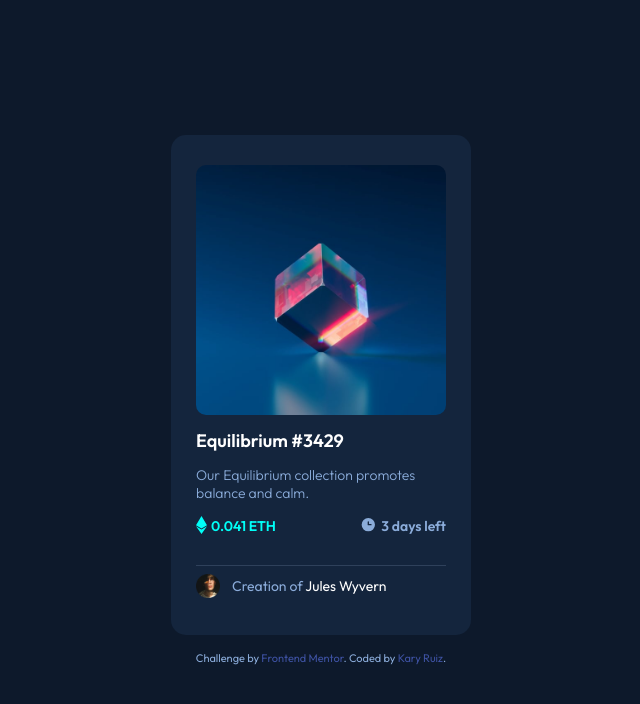
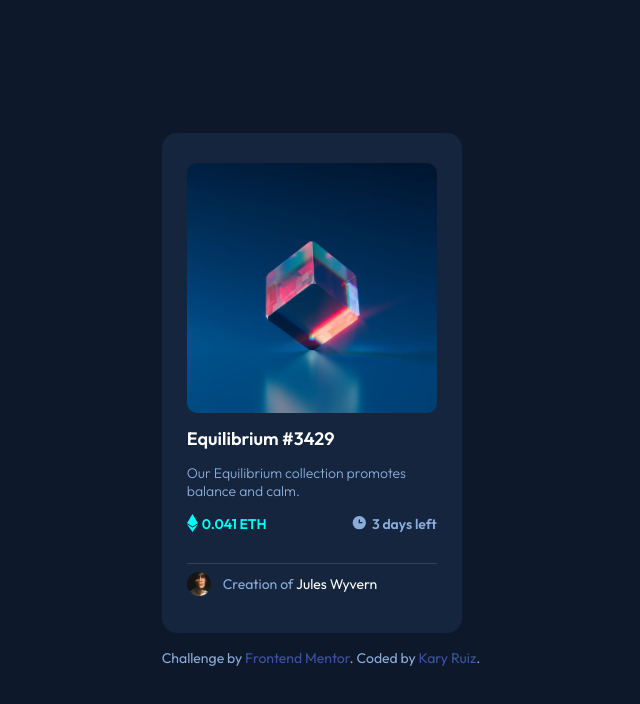
Before and after one commit to Kary01/challenge-nft-preview-card, a plain HTML site: page index.html in a window 1280 px wide. Shown: the whole page, without its empty margins (319-959 px from the left). Drawn offline with Linux system fonts and the light colour scheme.

Commit message:
add media queries

```diff
--- a/css/style.css
+++ b/css/style.css
@@ -182,3 +182,9 @@ body {
   text-decoration: none;
   color: hsl(228, 45%, 44%);
 }
+
+@media screen and (min-width: 640px) {
+  .attribution {
+    font-size: var(--font-size-paragraph);
+  }
+}
```
